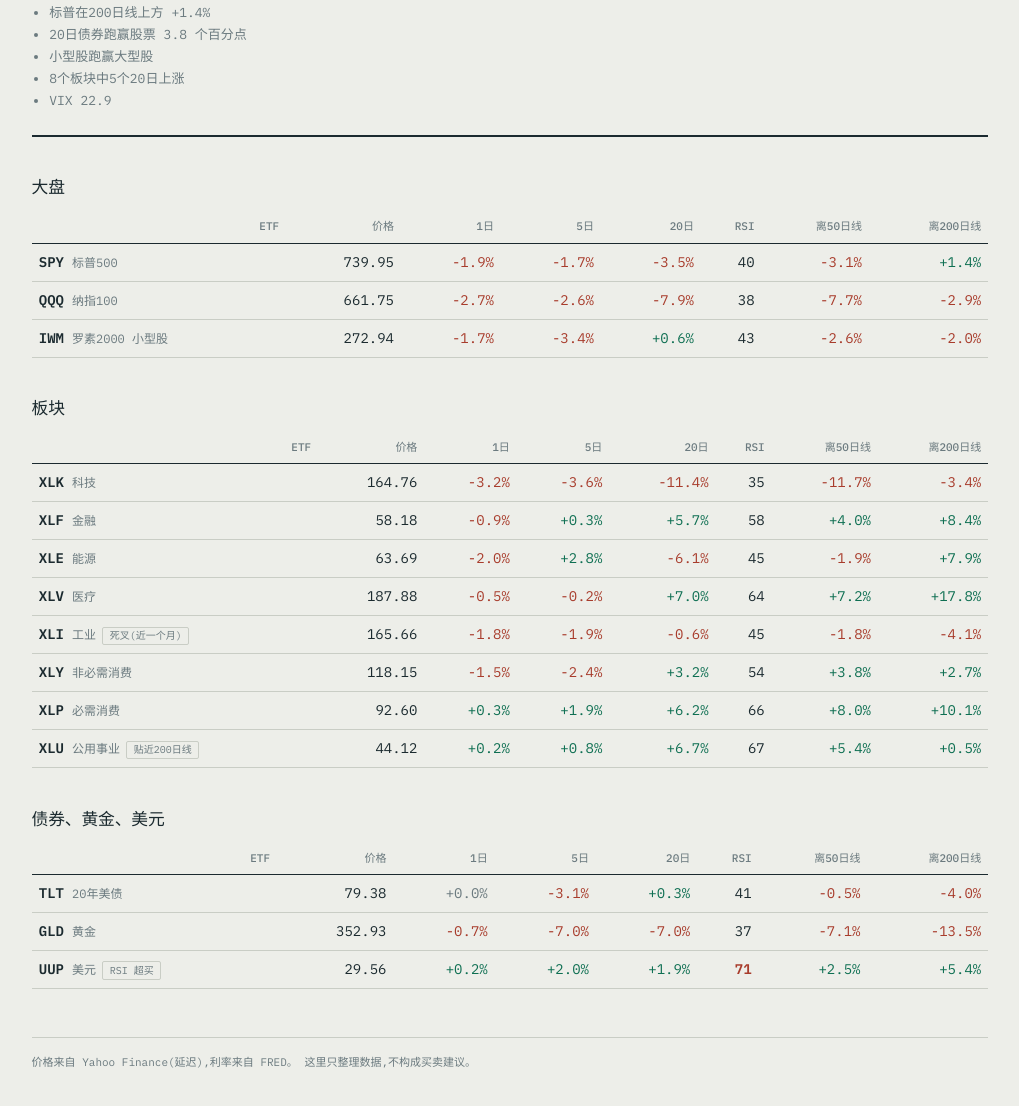
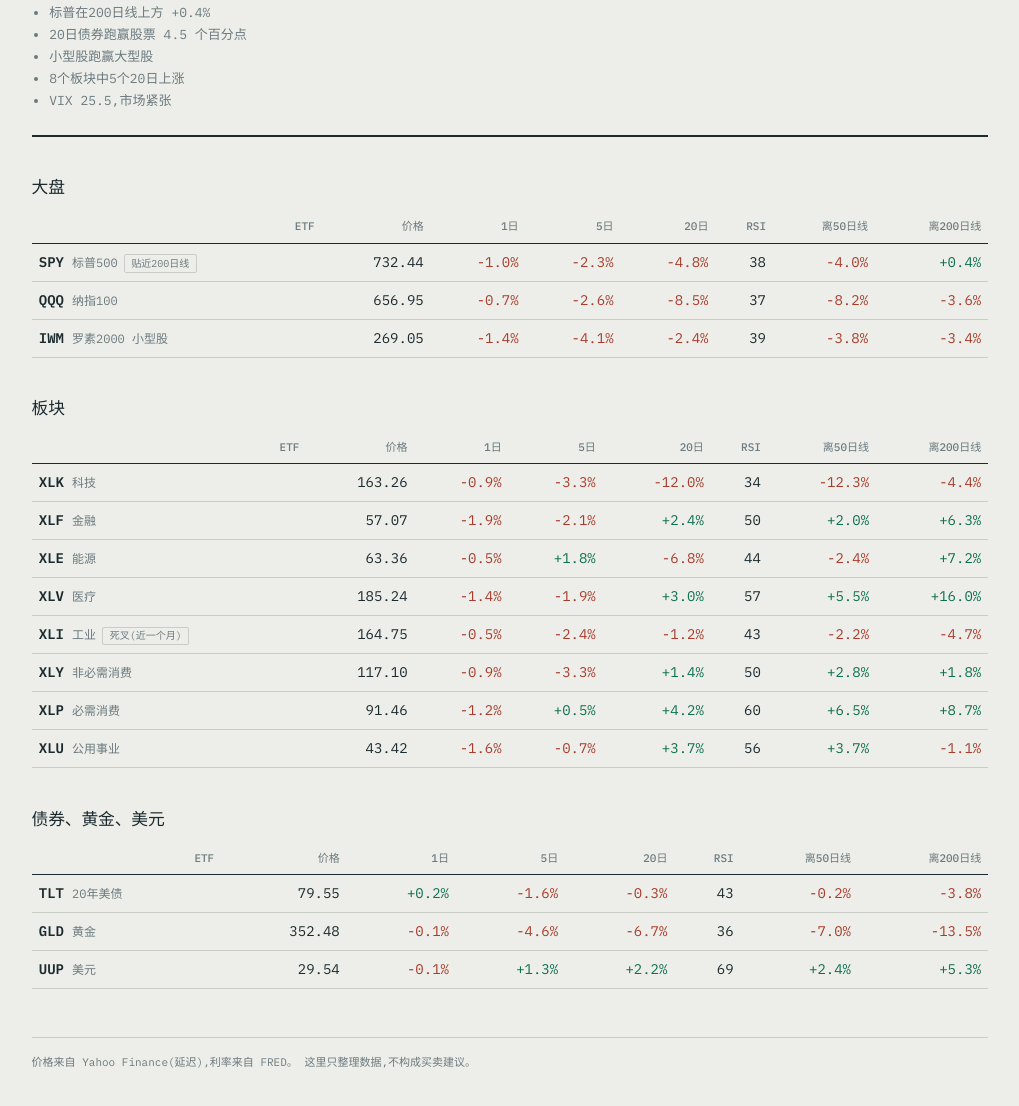
Before and after one commit to kelvin89mun/market-brief, a plain HTML site: page docs/index.html in a window 1280 px wide. Shown: the part 142-1248 px from the top of the page, without its empty margins (130-1149 px from the left). Drawn offline with nearby package versions, Linux system fonts and the light colour scheme.

Commit message:
Brief for 2026-11-18

```diff
--- a/docs/index.html
+++ b/docs/index.html
@@ -87,9 +87,9 @@
 <body>
 <div class="wrap">
   <header>
-    <div class="stamp">美股 16 Nov 2026 收盘数据</div>
-    <h1 class="verdict">偏向 Risk on</h1>
-    <ul class="why"><li>标普在200日线上方 +1.4%</li><li>20日债券跑赢股票 3.8 个百分点</li><li>小型股跑赢大型股</li><li>8个板块中5个20日上涨</li><li>VIX 22.9</li></ul>
+    <div class="stamp">美股 17 Nov 2026 收盘数据</div>
+    <h1 class="verdict">多空分歧</h1>
+    <ul class="why"><li>标普在200日线上方 +0.4%</li><li>20日债券跑赢股票 4.5 个百分点</li><li>小型股跑赢大型股</li><li>8个板块中5个20日上涨</li><li>VIX 25.5,市场紧张</li></ul>
   </header>
 
       <section>
@@ -103,34 +103,34 @@
           </thead>
           <tbody>
         <tr>
-          <th scope="row"><span class="tick">SPY</span><span class="nm">标普500</span></th>
-          <td class="num">739.95</td>
-          <td class="num down">-1.9%</td>
-          <td class="num down">-1.7%</td>
-          <td class="num down">-3.5%</td>
-          <td class="num rsi ">40</td>
-          <td class="num down">-3.1%</td>
-          <td class="num up">+1.4%</td>
+          <th scope="row"><span class="tick">SPY</span><span class="nm">标普500</span><span class='flag'>贴近200日线</span></th>
+          <td class="num">732.44</td>
+          <td class="num down">-1.0%</td>
+          <td class="num down">-2.3%</td>
+          <td class="num down">-4.8%</td>
+          <td class="num rsi ">38</td>
+          <td class="num down">-4.0%</td>
+          <td class="num up">+0.4%</td>
         </tr>
         <tr>
           <th scope="row"><span class="tick">QQQ</span><span class="nm">纳指100</span></th>
-          <td class="num">661.75</td>
-          <td class="num down">-2.7%</td>
+          <td class="num">656.95</td>
+          <td class="num down">-0.7%</td>
           <td class="num down">-2.6%</td>
-          <td class="num down">-7.9%</td>
-          <td class="num rsi ">38</td>
-          <td class="num down">-7.7%</td>
-          <td class="num down">-2.9%</td>
+          <td class="num down">-8.5%</td>
+          <td class="num rsi ">37</td>
+          <td class="num down">-8.2%</td>
+          <td class="num down">-3.6%</td>
         </tr>
         <tr>
           <th scope="row"><span class="tick">IWM</span><span class="nm">罗素2000 小型股</span></th>
-          <td class="num">272.94</td>
-          <td class="num down">-1.7%</td>
+          <td class="num">269.05</td>
+          <td class="num down">-1.4%</td>
+          <td class="num down">-4.1%</td>
+          <td class="num down">-2.4%</td>
+          <td class="num rsi ">39</td>
+          <td class="num down">-3.8%</td>
           <td class="num down">-3.4%</td>
-          <td class="num up">+0.6%</td>
-          <td class="num rsi ">43</td>
-          <td class="num down">-2.6%</td>
-          <td class="num down">-2.0%</td>
         </tr></tbody>
         </table>
         </div>
@@ -148,83 +148,83 @@
           <tbody>
         <tr>
           <th scope="row"><span class="tick">XLK</span><span class="nm">科技</span></th>
-          <td class="num">164.76</td>
-          <td class="num down">-3.2%</td>
-          <td class="num down">-3.6%</td>
-          <td class="num down">-11.4%</td>
-          <td class="num rsi ">35</td>
-          <td class="num down">-11.7%</td>
-          <td class="num down">-3.4%</td>
+          <td class="num">163.26</td>
+          <td class="num down">-0.9%</td>
+          <td class="num down">-3.3%</td>
+          <td class="num down">-12.0%</td>
+          <td class="num rsi ">34</td>
+          <td class="num down">-12.3%</td>
+          <td class="num down">-4.4%</td>
         </tr>
         <tr>
           <th scope="row"><span class="tick">XLF</span><span class="nm">金融</span></th>
-          <td class="num">58.18</td>
-          <td class="num down">-0.9%</td>
-          <td class="num up">+0.3%</td>
-          <td class="num up">+5.7%</td>
-          <td class="num rsi ">58</td>
-          <td class="num up">+4.0%</td>
-          <td class="num up">+8.4%</td>
+          <td class="num">57.07</td>
+          <td class="num down">-1.9%</td>
+          <td class="num down">-2.1%</td>
+          <td class="num up">+2.4%</td>
+          <td class="num rsi ">50</td>
+          <td class="num up">+2.0%</td>
+          <td class="num up">+6.3%</td>
         </tr>
         <tr>
           <th scope="row"><span class="tick">XLE</span><span class="nm">能源</span></th>
-          <td class="num">63.69</td>
-          <td class="num down">-2.0%</td>
-          <td class="num up">+2.8%</td>
-          <td class="num down">-6.1%</td>
-          <td class="num rsi ">45</td>
-          <td class="num down">-1.9%</td>
-          <td class="num up">+7.9%</td>
+          <td class="num">63.36</td>
+          <td class="num down">-0.5%</td>
+          <td class="num up">+1.8%</td>
+          <td class="num down">-6.8%</td>
+          <td class="num rsi ">44</td>
+          <td class="num down">-2.4%</td>
+          <td class="num up">+7.2%</td>
         </tr>
         <tr>
           <th scope="row"><span class="tick">XLV</span><span class="nm">医疗</span></th>
-          <td class="num">187.88</td>
-          <td class="num down">-0.5%</td>
-          <td class="num down">-0.2%</td>
-          <td class="num up">+7.0%</td>
-          <td class="num rsi ">64</td>
-          <td class="num up">+7.2%</td>
-          <td class="num up">+17.8%</td>
+          <td class="num">185.24</td>
+          <td class="num down">-1.4%</td>
+          <td class="num down">-1.9%</td>
+          <td class="num up">+3.0%</td>
+          <td class="num rsi ">57</td>
+          <td class="num up">+5.5%</td>
+          <td class="num up">+16.0%</td>
         </tr>
         <tr>
           <th scope="row"><span class="tick">XLI</span><span class="nm">工业</span><span class='flag'>死叉(近一个月)</span></th>
-          <td class="num">165.66</td>
-          <td class="num down">-1.8%</td>
-          <td class="num down">-1.9%</td>
-          <td class="num down">-0.6%</td>
-          <td class="num rsi ">45</td>
-          <td class="num down">-1.8%</td>
-          <td class="num down">-4.1%</td>
+          <td class="num">164.75</td>
+          <td class="num down">-0.5%</td>
+          <td class="num down">-2.4%</td>
+          <td class="num down">-1.2%</td>
+          <td class="num rsi ">43</td>
+          <td class="num down">-2.2%</td>
+          <td class="num down">-4.7%</td>
         </tr>
         <tr>
           <th scope="row"><span class="tick">XLY</span><span class="nm">非必需消费</span></th>
-          <td class="num">118.15</td>
-          <td class="num down">-1.5%</td>
-          <td class="num down">-2.4%</td>
-          <td class="num up">+3.2%</td>
-          <td class="num rsi ">54</td>
-          <td class="num up">+3.8%</td>
-          <td class="num up">+2.7%</td>
+          <td class="num">117.10</td>
+          <td class="num down">-0.9%</td>
+          <td class="num down">-3.3%</td>
+          <td class="num up">+1.4%</td>
+          <td class="num rsi ">50</td>
+          <td class="num up">+2.8%</td>
+          <td class="num up">+1.8%</td>
         </tr>
         <tr>
           <th scope="row"><span class="tick">XLP</span><span class="nm">必需消费</span></th>
-          <td class="num">92.60</td>
-          <td class="num up">+0.3%</td>
-          <td class="num up">+1.9%</td>
-          <td class="num up">+6.2%</td>
-          <td class="num rsi ">66</td>
-          <td class="num up">+8.0%</td>
-          <td class="num up">+10.1%</td>
+          <td class="num">91.46</td>
+          <td class="num down">-1.2%</td>
+          <td class="num up">+0.5%</td>
+          <td class="num up">+4.2%</td>
+          <td class="num rsi ">60</td>
+          <td class="num up">+6.5%</td>
+          <td class="num up">+8.7%</td>
         </tr>
         <tr>
-          <th scope="row"><span class="tick">XLU</span><span class="nm">公用事业</span><span class='flag'>贴近200日线</span></th>
-          <td class="num">44.12</td>
-          <td class="num up">+0.2%</td>
-          <td class="num up">+0.8%</td>
-          <td class="num up">+6.7%</td>
-          <td class="num rsi ">67</td>
-          <td class="num up">+5.4%</td>
-          <td class="num up">+0.5%</td>
+          <th scope="row"><span class="tick">XLU</span><span class="nm">公用事业</span></th>
+          <td class="num">43.42</td>
+          <td class="num down">-1.6%</td>
+          <td class="num down">-0.7%</td>
+          <td class="num up">+3.7%</td>
+          <td class="num rsi ">56</td>
+          <td class="num up">+3.7%</td>
+          <td class="num down">-1.1%</td>
         </tr></tbody>
         </table>
         </div>
@@ -242,33 +242,33 @@
           <tbody>
         <tr>
           <th scope="row"><span class="tick">TLT</span><span class="nm">20年美债</span></th>
-          <td class="num">79.38</td>
-          <td class="num flat">+0.0%</td>
-          <td class="num down">-3.1%</td>
-          <td class="num up">+0.3%</td>
-          <td class="num rsi ">41</td>
-          <td class="num down">-0.5%</td>
-          <td class="num down">-4.0%</td>
+          <td class="num">79.55</td>
+          <td class="num up">+0.2%</td>
+          <td class="num down">-1.6%</td>
+          <td class="num down">-0.3%</td>
+          <td class="num rsi ">43</td>
+          <td class="num down">-0.2%</td>
+          <td class="num down">-3.8%</td>
         </tr>
         <tr>
           <th scope="row"><span class="tick">GLD</span><span class="nm">黄金</span></th>
-          <td class="num">352.93</td>
-          <td class="num down">-0.7%</td>
+          <td class="num">352.48</td>
+          <td class="num down">-0.1%</td>
+          <td class="num down">-4.6%</td>
+          <td class="num down">-6.7%</td>
+          <td class="num rsi ">36</td>
           <td class="num down">-7.0%</td>
-          <td class="num down">-7.0%</td>
-          <td class="num rsi ">37</td>
-          <td class="num down">-7.1%</td>
           <td class="num down">-13.5%</td>
         </tr>
         <tr>
-          <th scope="row"><span class="tick">UUP</span><span class="nm">美元</span><span class='flag'>RSI 超买</span></th>
-          <td class="num">29.56</td>
-          <td class="num up">+0.2%</td>
-          <td class="num up">+2.0%</td>
-          <td class="num up">+1.9%</td>
-          <td class="num rsi hot">71</td>
-          <td class="num up">+2.5%</td>
-          <td class="num up">+5.4%</td>
+          <th scope="row"><span class="tick">UUP</span><span class="nm">美元</span></th>
+          <td class="num">29.54</td>
+          <td class="num down">-0.1%</td>
+          <td class="num up">+1.3%</td>
+          <td class="num up">+2.2%</td>
+          <td class="num rsi ">69</td>
+          <td class="num up">+2.4%</td>
+          <td class="num up">+5.3%</td>
         </tr></tbody>
         </table>
         </div>
```
